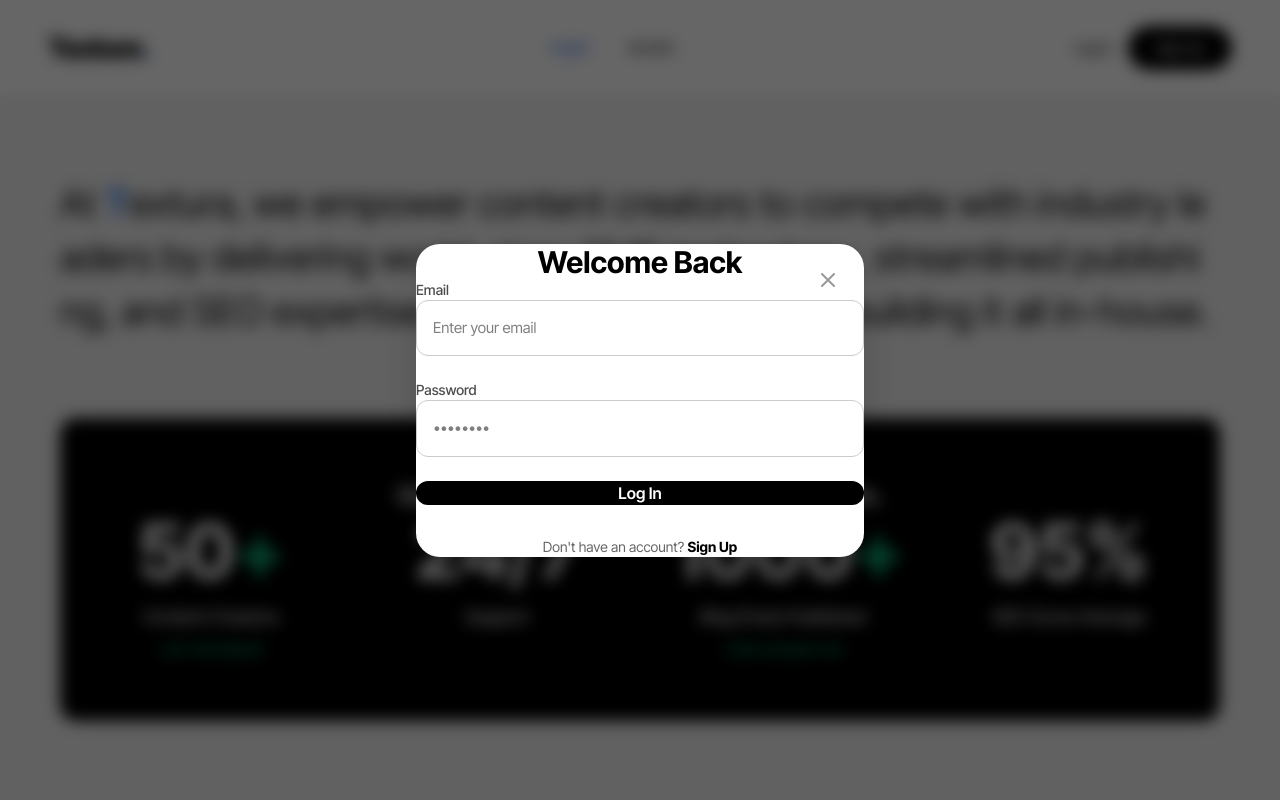
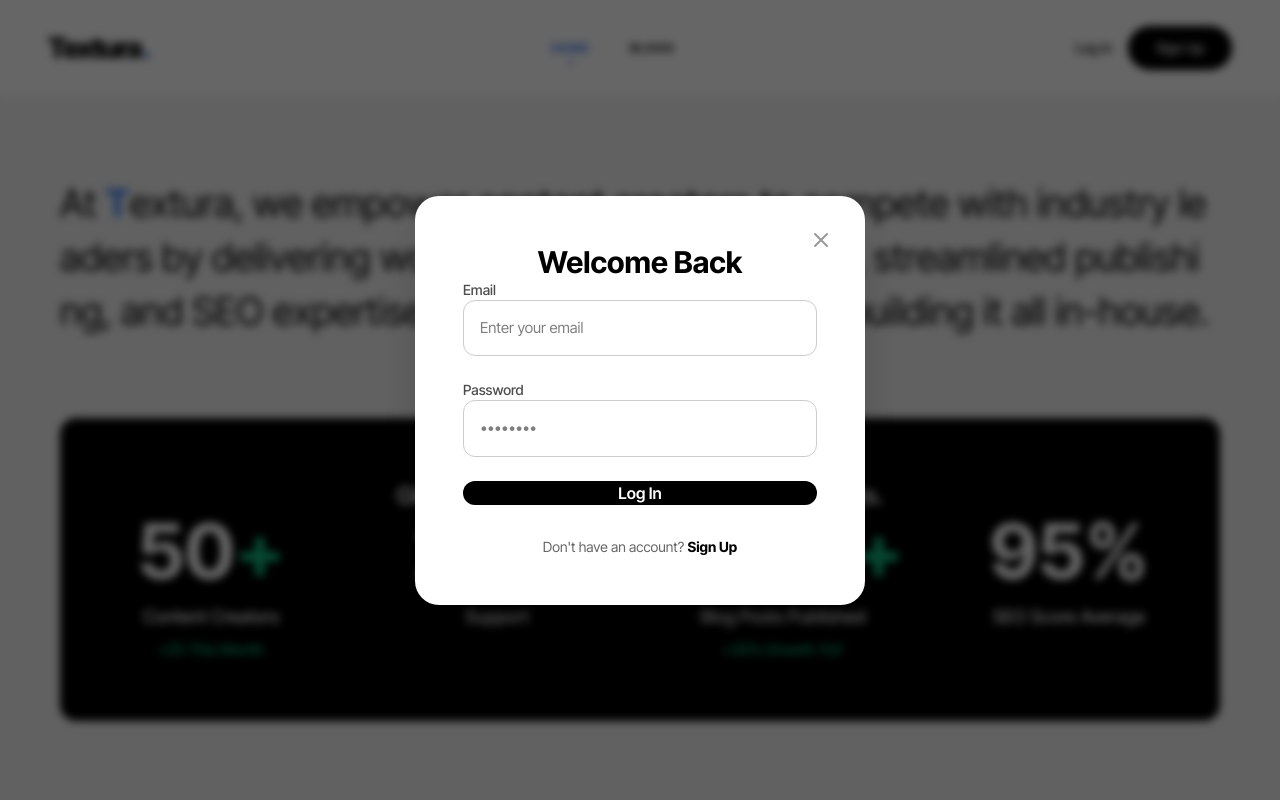
Before and after one commit to deepesh-sr/Textura, a React (Vite) app: page / in a window 1280 px wide. Both pictures are taken after a click on the button "Log in". Shown: the top 800 px of the page. Built offline with nearby package versions, Linux system fonts and the light colour scheme; no server answers.

Commit message:
fix padding in login and signup

```diff
--- a/src/components/Login.jsx
+++ b/src/components/Login.jsx
@@ -43,9 +43,23 @@ const Login = ({ onClose, onSwitchToSignup }) => {
   };
 
   return (
-    <div className="fixed inset-0 z-1000 flex items-center justify-center p-4 bg-black/60 backdrop-blur-sm">
-      <div className="bg-white rounded-3xl w-full max-w-md shadow-2xl relative overflow-hidden p-8 md:p-12">
-        <button onClick={onClose} className="absolute top-4 right-4 md:top-6 md:right-6 text-gray-400 hover:text-black transition-colors p-2">
+    <div className="fixed inset-0 z-1000 flex items-center justify-center p-4 bg-black/60 backdrop-blur-sm" style={{ zIndex: 1000, backgroundColor: 'rgba(0,0,0,0.6)', backdropFilter: 'blur(4px)' }}>
+      <div
+        className="bg-white rounded-3xl w-full max-w-md shadow-2xl relative overflow-hidden p-8 md:p-12"
+        style={{
+          padding: '48px',
+          backgroundColor: '#FFFFFF',
+          borderRadius: '24px',
+          maxWidth: '450px',
+          width: '100%',
+          position: 'relative'
+        }}
+      >
+        <button
+          onClick={onClose}
+          className="absolute top-4 right-4 md:top-6 md:right-6 text-gray-400 hover:text-black transition-colors p-2"
+          style={{ position: 'absolute', top: '24px', right: '24px', padding: '8px', border: 'none', backgroundColor: 'transparent', cursor: 'pointer' }}
+        >
           <svg className="w-6 h-6" fill="none" stroke="currentColor" viewBox="0 0 24 24"><path strokeLinecap="round" strokeLinejoin="round" strokeWidth="2" d="M6 18L18 6M6 6l12 12"/></svg>
         </button>
 
--- a/src/components/Signup.jsx
+++ b/src/components/Signup.jsx
@@ -38,9 +38,23 @@ const Signup = ({ onClose, onSwitchToLogin }) => {
   };
 
   return (
-    <div className="fixed inset-0 z-1000 flex items-center justify-center p-4 bg-black/60 backdrop-blur-sm">
-      <div className="bg-white rounded-3xl w-full max-w-md shadow-2xl relative overflow-hidden p-8 md:p-12">
-        <button onClick={onClose} className="absolute top-4 right-4 md:top-6 md:right-6 text-gray-400 hover:text-black transition-colors p-2">
+    <div className="fixed inset-0 z-1000 flex items-center justify-center p-4 bg-black/60 backdrop-blur-sm" style={{ zIndex: 1000, backgroundColor: 'rgba(0,0,0,0.6)', backdropFilter: 'blur(4px)' }}>
+      <div
+        className="bg-white rounded-3xl w-full max-w-md shadow-2xl relative overflow-hidden p-8 md:p-12"
+        style={{
+          padding: '48px',
+          backgroundColor: '#FFFFFF',
+          borderRadius: '24px',
+          maxWidth: '450px',
+          width: '100%',
+          position: 'relative'
+        }}
+      >
+        <button
+          onClick={onClose}
+          className="absolute top-4 right-4 md:top-6 md:right-6 text-gray-400 hover:text-black transition-colors p-2"
+          style={{ position: 'absolute', top: '24px', right: '24px', padding: '8px', border: 'none', backgroundColor: 'transparent', cursor: 'pointer' }}
+        >
           <svg className="w-6 h-6" fill="none" stroke="currentColor" viewBox="0 0 24 24"><path strokeLinecap="round" strokeLinejoin="round" strokeWidth="2" d="M6 18L18 6M6 6l12 12"/></svg>
         </button>
 
```
